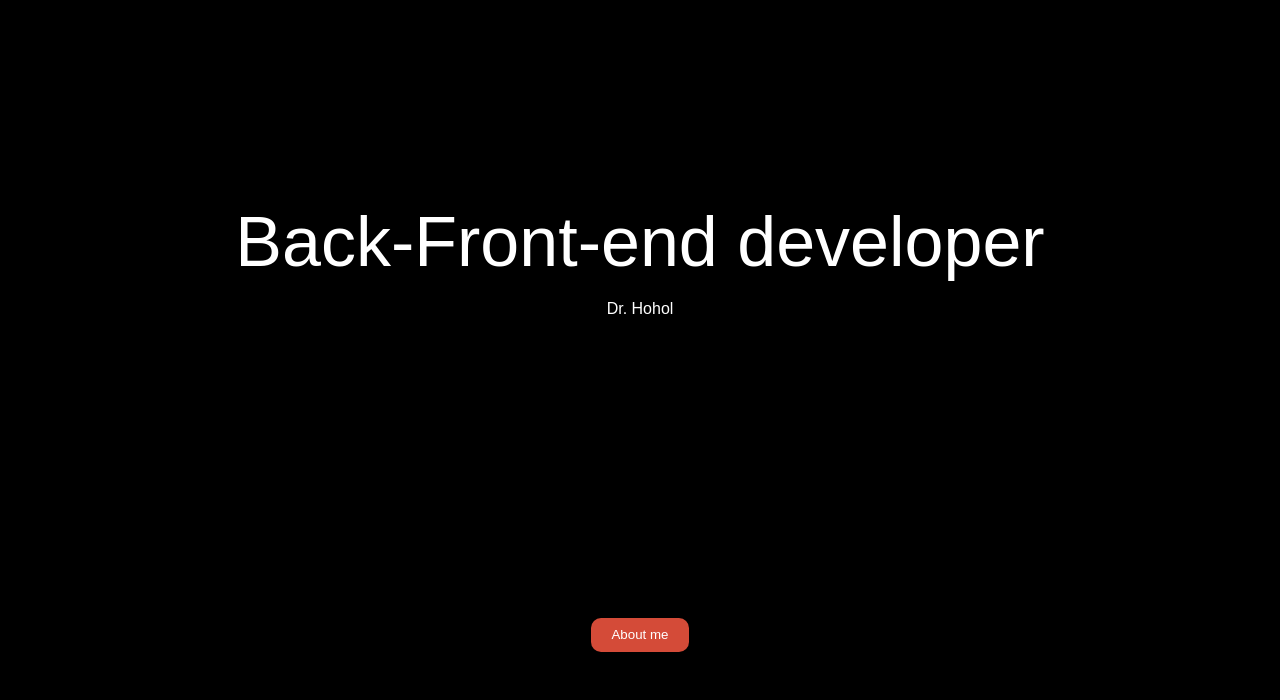
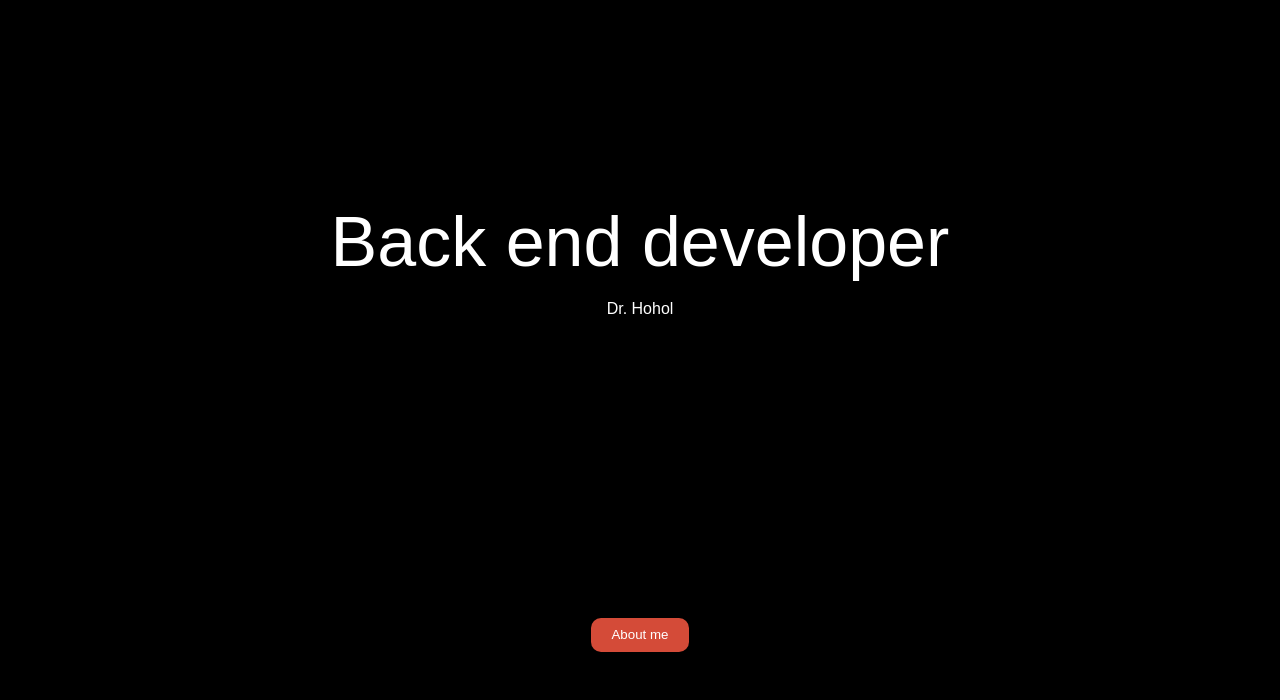
Before and after one commit to DrHohol/drhohol.github.io, a plain HTML site: page index.html in a window 1280 px wide. Shown: the part 48-748 px from the top of the page. Drawn offline with Linux system fonts and the light colour scheme.

Commit message:
Update index.html

```diff
--- a/index.html
+++ b/index.html
@@ -23,7 +23,7 @@
   </header>
   	<header class="da">
 		<div class="up_text" align="center">
-			<p class="Jobs">Back-Front-end developer</p><br>
+			<p class="Jobs">Back end developer</p><br>
 			Dr. Hohol
 			</div>
 			<div class="huy" align="center" style="padding-top: 300px">
```
